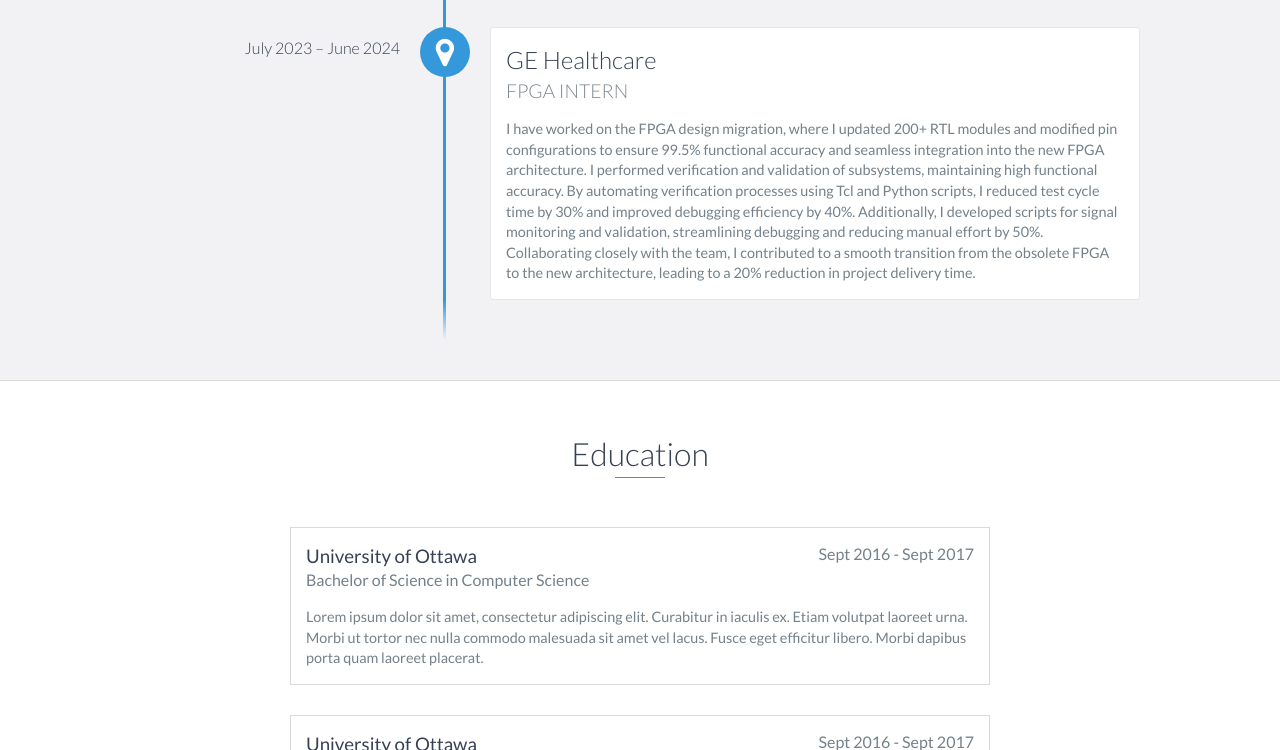
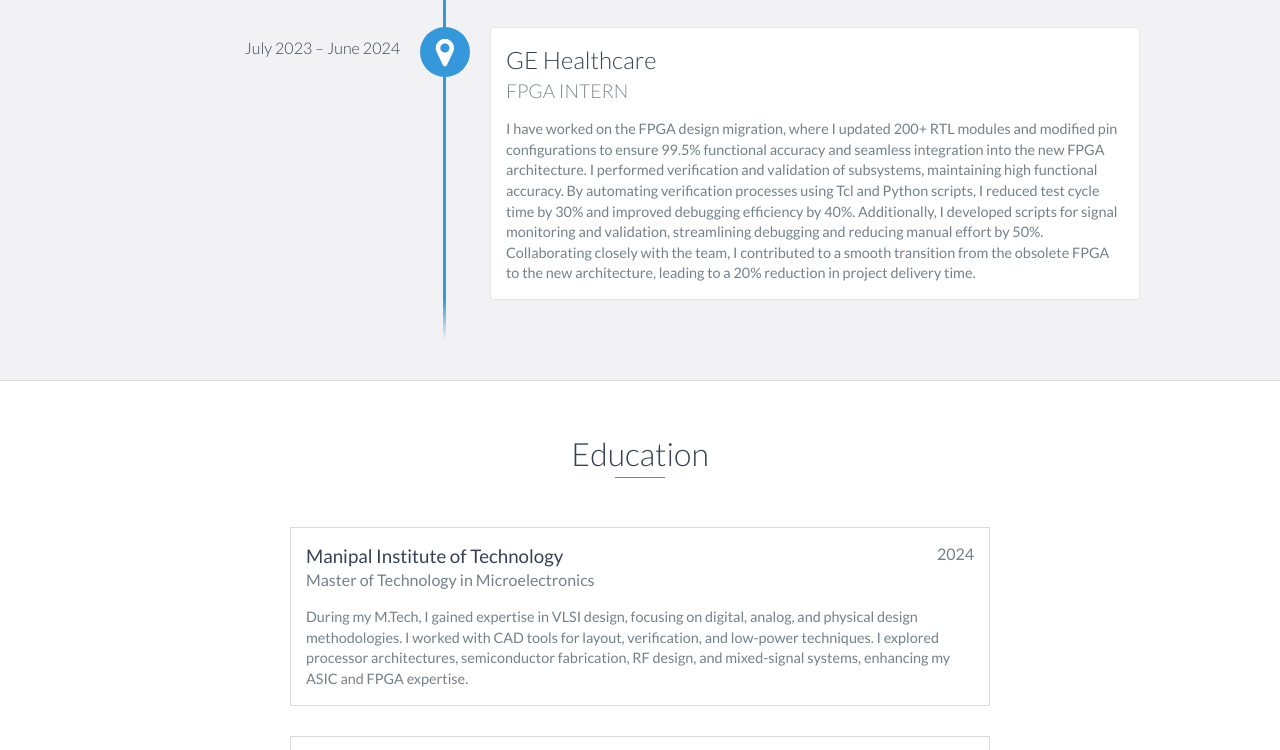
Before and after one commit to suyashg3/portfolio.io, a website: page index.html in a window 1280 px wide. Shown: the part 2050-2800 px from the top of the page. Drawn offline with nearby package versions, Linux system fonts and the light colour scheme.

Commit message:
Update index.html

```diff
--- a/index.html
+++ b/index.html
@@ -73,7 +73,7 @@
                 </div>
                 <div class="col-md-8">
                   <p>
-			    Hello! I’m <b>Suyash Gadhave</b>, a <b>Physical Design Engineer</b> passionate about <b>VLSI backend design, timing closure, and sign-off methodologies</b>. With hands-on experience in <b>RTL-to-GDSII flow</b>, I have worked across <b>7nm, 14nm, and 28nm technology nodes</b>, focusing on <b>timing optimization, congestion resolution, and power integrity improvements</b>.
+			    Hello there! I’m <b>Suyash Gadhave</b>, a <b>Physical Design Engineer</b> passionate about <b>VLSI backend design, timing closure, and sign-off methodologies</b>. With hands-on experience in <b>RTL-to-GDSII flow</b>, I have worked across <b>7nm, 14nm, and 28nm technology nodes</b>, focusing on <b>timing optimization, congestion resolution, and power integrity improvements</b>.
 			</p>
 
 			<p>
@@ -125,29 +125,20 @@
     <div id="education">
         <h2 class="heading">Education</h2>
         <div class="education-block">
-            <h3>University of Ottawa</h3>
-            <span class="education-date">Sept 2016 - Sept 2017</span>
-            <h4>Bachelor of Science in Computer Science</h4>
+            <h3>Manipal Institute of Technology</h3>
+            <span class="education-date">2024</span>
+            <h4>Master of Technology in Microelectronics</h4>
             <p>
-                Lorem ipsum dolor sit amet, consectetur adipiscing elit. Curabitur in iaculis ex. Etiam volutpat laoreet urna. Morbi ut tortor nec nulla commodo malesuada sit amet vel lacus. Fusce eget efficitur libero. Morbi dapibus porta quam laoreet placerat.
-            </p>
+               During my M.Tech, I gained expertise in VLSI design, focusing on digital, analog, and physical design methodologies. I worked with CAD tools for layout, verification, and low-power techniques. I explored processor architectures, semiconductor fabrication, RF design, and mixed-signal systems, enhancing my ASIC and FPGA expertise.            </p>
         </div>
         <!-- End .education-block -->
 
         <div class="education-block">
-            <h3>University of Ottawa</h3>
+            <h3>University of Pune</h3>
             <span class="education-date">Sept 2016 - Sept 2017</span>
-            <h4>Bachelor of Science in Computer Science</h4>
+            <h4>Bachelor of Engineering in Instrumentation and Control</h4>
             <ul>
-                <li>
-                    Lorem ipsum dolor sit amet, consectetur adipiscing elit.
-                </li>
-                <li>
-                    Lorem ipsum dolor sit amet, consectetur adipiscing elit.
-                </li>
-                <li>
-                    Lorem ipsum dolor sit amet, consectetur adipiscing elit.
-                </li>
+               I hold a B.E. in Instrumentation & Control, where I built a strong foundation in electronics, embedded systems, and automation. I gained expertise in sensors, control systems, signal processing, and hardware design, which enhanced my understanding of VLSI, FPGA, and SoC architectures.
             </ul>
         </div>
         <!-- End .education-block -->
```
